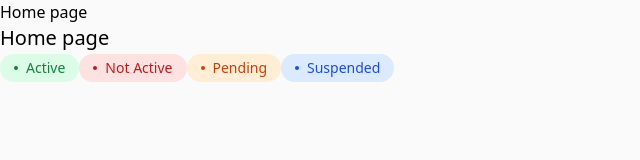
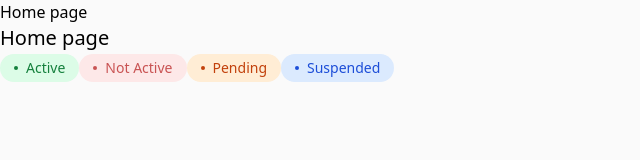
Before and after one commit to Natalia-Kalashnikova/crm-next-js, a Next.js app: page / in a window 1280 px wide. Shown: the top 160 px of the page, without its empty margins (0-640 px from the left). Built offline with nearby package versions, Linux system fonts and the light colour scheme.

Commit message:
Rework status label using clsx, add disabled

```diff
--- a/package.json
+++ b/package.json
@@ -9,6 +9,7 @@
     "lint": "next lint"
   },
   "dependencies": {
+    "clsx": "^2.1.1",
     "eslint-config-prettier": "^10.0.2",
     "next": "15.2.0",
     "prettier": "^3.5.2",
--- a/src/app/components/status-label.tsx
+++ b/src/app/components/status-label.tsx
@@ -1,4 +1,5 @@
 import React from "react";
+import clsx from "clsx";
 
 export enum Status {
   Active = "active",
@@ -10,19 +11,21 @@
 export interface StatusLabelProps {
   children: React.ReactNode;
   status: Status;
+  disabled?: boolean;
 }
 
-export default function StatusLabel({ children, status }: StatusLabelProps) {
+export default function StatusLabel({ children, status, disabled }: StatusLabelProps) {
   return (
     <div
-      className={`inline-flex items-center py-1 px-3.5 rounded-3xl text-sm font-medium ${
-        (status === Status.Active && "text-green-700 bg-green-100") ||
-        (status === Status.NotActive && "text-red-700 bg-red-100") ||
-        (status === Status.Pending && "text-orange-700 bg-orange-100") ||
-        (status === Status.Suspended && "text-blue-700 bg-blue-100") ||
-        ""
-      }`}>
-      <div className="w-1 h-1 mr-2 rounded-full bg-current" />
+      className={clsx(`inline-flex items-center py-1 px-3.5 rounded-3xl text-sm font-medium`,
+        status === Status.Active && "text-green-700 bg-green-100",
+        status === Status.NotActive && "text-red-700 bg-red-100",
+        status === Status.Pending && "text-orange-700 bg-orange-100",
+        status === Status.Suspended && "text-blue-700 bg-blue-100",
+        { "opacity-75 cursor-not-allowed": disabled },
+      )}
+    >
+    <div className="w-1 h-1 mr-2 rounded-full bg-current" />
       {children}
     </div>
   );
--- a/src/app/page.tsx
+++ b/src/app/page.tsx
@@ -5,8 +5,8 @@
     <main>
       <h1>Home page</h1>
       <h1 className="text-xl">Home page</h1>
-      <StatusLabel status={Status.Active}>Active</StatusLabel>
-      <StatusLabel status={Status.NotActive}>Not Active</StatusLabel>
+      <StatusLabel status={Status.Active} >Active</StatusLabel>
+      <StatusLabel status={Status.NotActive} disabled={true}>Not Active</StatusLabel>
       <StatusLabel status={Status.Pending}>Pending</StatusLabel>
       <StatusLabel status={Status.Suspended}>Suspended</StatusLabel>
     </main>
```
Also changed, not shown: 1 other file (tests, documents, lock files or other folders).
